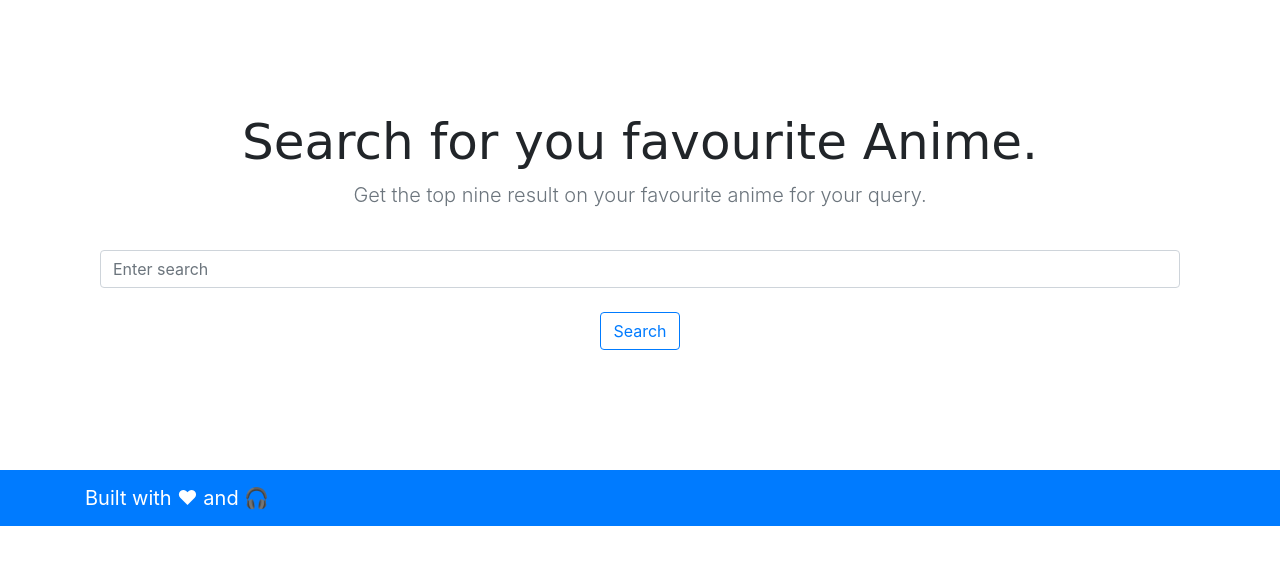
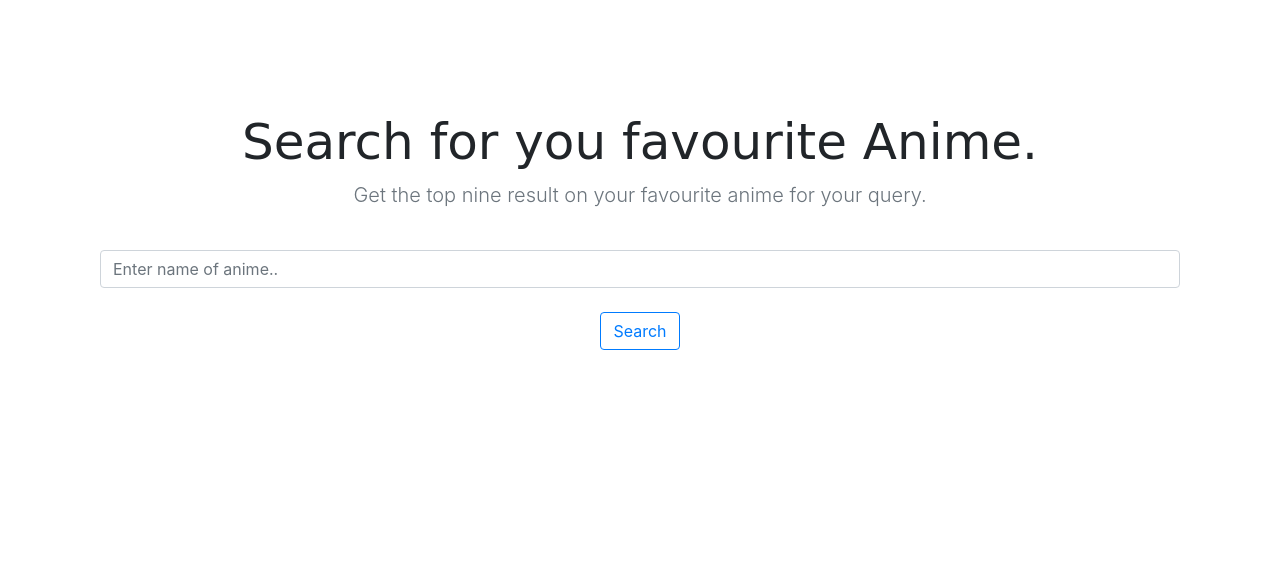
Before and after one commit to aybruhm/animesukurepa-backend, a Django app: page / in a window 1280 px wide. Shown: the part 56-621 px from the top of the page. Run offline with Django 3.2, Linux system fonts and the light colour scheme; some libraries are stand-ins or nearby versions.

Commit message:
update: removed footer section

```diff
--- a/templates/base.html
+++ b/templates/base.html
@@ -9,7 +9,7 @@
     <meta name="keywords" content="anime, web scraping, aggregator, anime aggregator">
     <link rel="stylesheet" href="https://stackpath.bootstrapcdn.com/bootstrap/4.5.0/css/bootstrap.min.css" integrity="sha384-9aIt2nRpC12Uk9gS9baDl411NQApFmC26EwAOH8WgZl5MYYxFfc+NcPb1dKGj7Sk" crossorigin="anonymous">
     <link rel="stylesheet" href="{% static "assets/main.css" %}">
-    <title>Home | Aggregator</title>
+    <title>Home - Aggregator</title>
 </head>
 
 <body>
@@ -33,7 +33,7 @@
             {% csrf_token %}
             <div class=" input-group mb-3">
                 <div class="col-12">
-                    <input type="text" name="title" class="form-control mb-3" placeholder="Enter search">
+                    <input type="text" name="title" class="form-control mb-3" placeholder="Enter name of anime..">
                     <button type="submit" class="btn btn-outline-primary my-2">Search</button>
                 </div>
             </div>
@@ -46,15 +46,6 @@
 
 {% block content %}{% endblock %}
 
-    <footer class="navbar navbar-expand-lg navbar-dark bg-primary">
-        <div class="container">
-            <a href="https://github.com/israelvictory" class="navbar-brand">Built with ❤ and 🎧</a>
-        </div>
-    </footer>
-
-    <script src="https://code.jquery.com/jquery-3.5.1.slim.min.js" integrity="sha384-DfXdz2htPH0lsSSs5nCTpuj/zy4C+OGpamoFVy38MVBnE+IbbVYUew+OrCXaRkfj" crossorigin="anonymous"></script>
-    <script src="https://cdn.jsdelivr.net/npm/popper.js@1.16.0/dist/umd/popper.min.js" integrity="sha384-Q6E9RHvbIyZFJoft+2mJbHaEWldlvI9IOYy5n3zV9zzTtmI3UksdQRVvoxMfooAo" crossorigin="anonymous"></script>
-    <script src="https://stackpath.bootstrapcdn.com/bootstrap/4.5.0/js/bootstrap.min.js" integrity="sha384-OgVRvuATP1z7JjHLkuOU7Xw704+h835Lr+6QL9UvYjZE3Ipu6Tp75j7Bh/kR0JKI" crossorigin="anonymous"></script>
 </body>
 
 </html>
```
